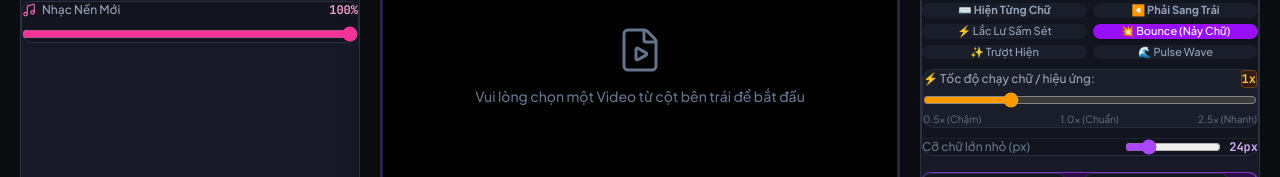
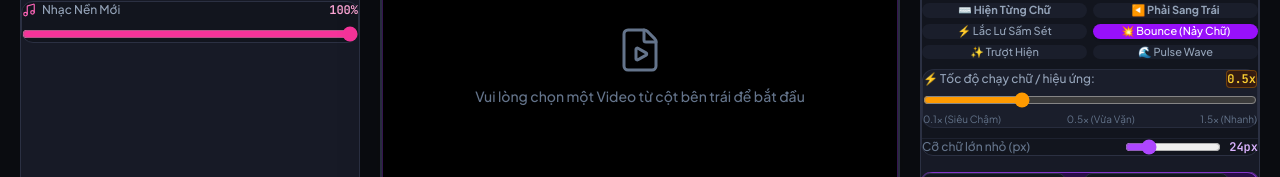
Before and after one commit to Ngoc-MinhLe/video-studio-ai, a React (Vite) app: page / in a window 1280 px wide. Shown: the part 391-568 px from the top of the page. Built offline with nearby package versions, Linux system fonts and the light colour scheme; no server answers.

Commit message:
Fix: Lock LED scroll speed to constant pixels-per-second regardless of text length and lower speed range to 0.1x-1.5x

```diff
--- a/src/App.jsx
+++ b/src/App.jsx
@@ -86,7 +86,7 @@ export default function App() {
   const [subRotation, setSubRotation] = useState(0);
   const [subStyle, setSubStyle] = useState('tiktok'); // 'tiktok' | 'led' | 'victory' | 'boom' | 'sponge' | 'social' | 'neon' | 'cinema' | 'custom'
   const [subAnimation, setSubAnimation] = useState('bounce'); // 'typewriter' | 'marquee' | 'shake' | 'bounce' | 'fade' | 'pulse' | 'none'
-  const [subAnimSpeed, setSubAnimSpeed] = useState(1.0); // Tốc độ chạy hiệu ứng (0.5x -> 2.5x)
+  const [subAnimSpeed, setSubAnimSpeed] = useState(0.5); // Tốc độ chạy hiệu ứng (0.1x -> 1.5x)
   const [subBoxWidth, setSubBoxWidth] = useState(80); // Độ rộng khung LED/Banner (30% -> 100%)
   const [isDraggingSub, setIsDraggingSub] = useState(false);
   const [aspectRatio, setAspectRatio] = useState('16:9');
@@ -1012,7 +1012,7 @@ export default function App() {
                           <span
                             style={{
                               fontSize: `${subFontSize}px`,
-                              animationDuration: `${3.5 / subAnimSpeed}s`
+                              animationDuration: `${10 / subAnimSpeed}s`
                             }}
                             className="animate-marquee inline-block font-mono text-amber-200 tracking-wider shadow-amber-400"
                           >
@@ -1573,15 +1573,15 @@ export default function App() {
                 </span>
               </div>
               <input
-                type="range" min="0.5" max="2.5" step="0.1"
+                type="range" min="0.1" max="1.5" step="0.05"
                 value={subAnimSpeed}
                 onChange={(e) => setSubAnimSpeed(Number(e.target.value))}
                 className="w-full accent-amber-500 cursor-pointer"
               />
               <div className="flex justify-between text-[10px] text-[#64748b] px-0.5">
-                <span>0.5x (Chậm)</span>
-                <span>1.0x (Chuẩn)</span>
-                <span>2.5x (Nhanh)</span>
+                <span>0.1x (Siêu Chậm)</span>
+                <span>0.5x (Vừa Vặn)</span>
+                <span>1.5x (Nhanh)</span>
               </div>
             </div>
 
--- a/src/index.css
+++ b/src/index.css
@@ -69,7 +69,7 @@ body {
 }
 
 .animate-marquee {
-  animation: marquee 3.5s linear infinite;
+  animation: marquee 10s linear infinite;
 }
 
 .gradient-text {
--- a/src/services/canvasExporter.js
+++ b/src/services/canvasExporter.js
@@ -278,7 +278,7 @@ export const processVideoCanvas = async ({
       ctx.clip();
 
       if (isMarqueeMode) {
-        const scrollSpeed = 160 * scaleFactor * animSpeed;
+        const scrollSpeed = 65 * scaleFactor * animSpeed;
         const totalDist = textWidth + boxWidth;
         const currentOffset = (elapsed * scrollSpeed) % totalDist;
         const textX = (boxWidth / 2) - currentOffset + (textWidth / 2);
```
